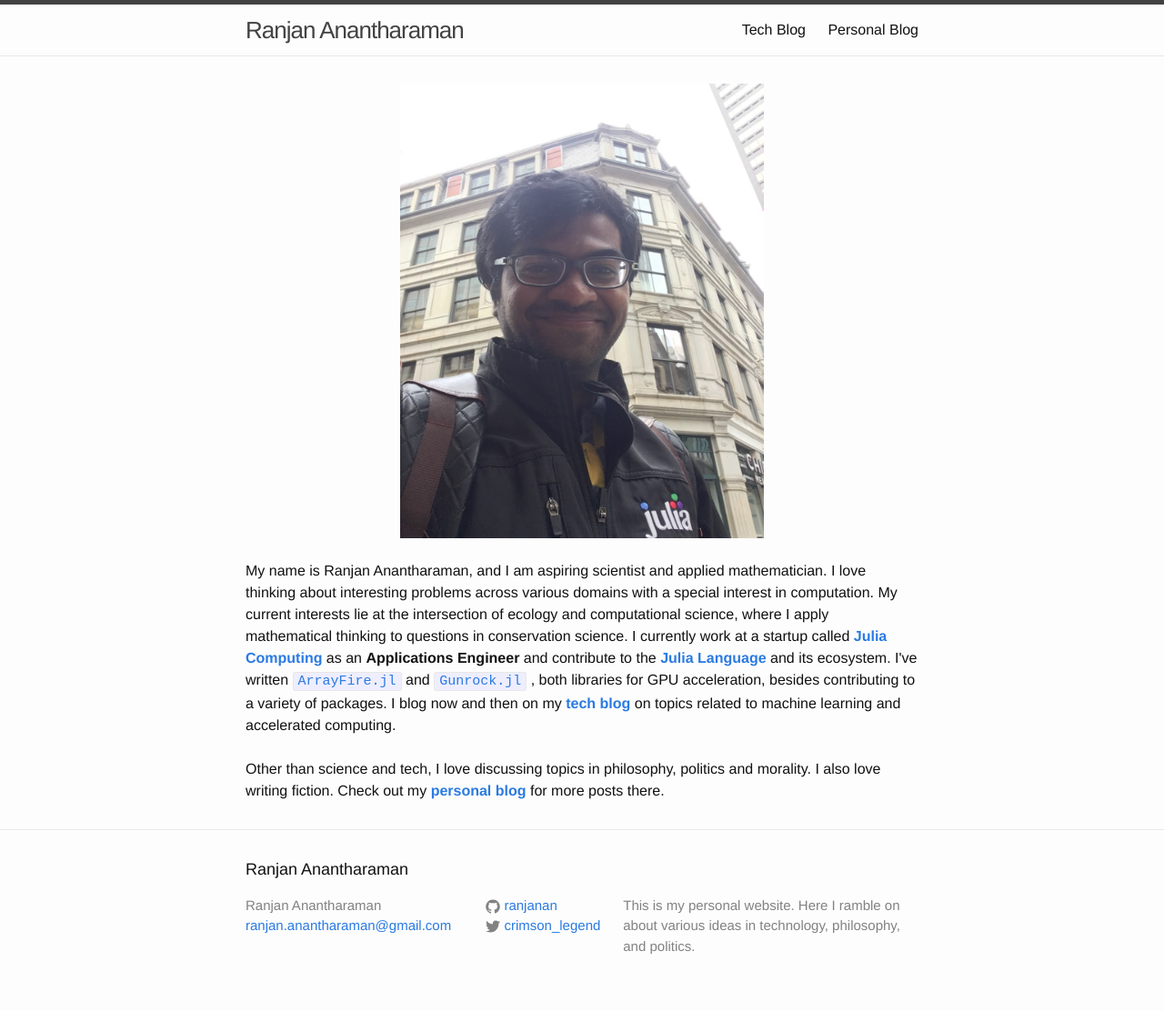
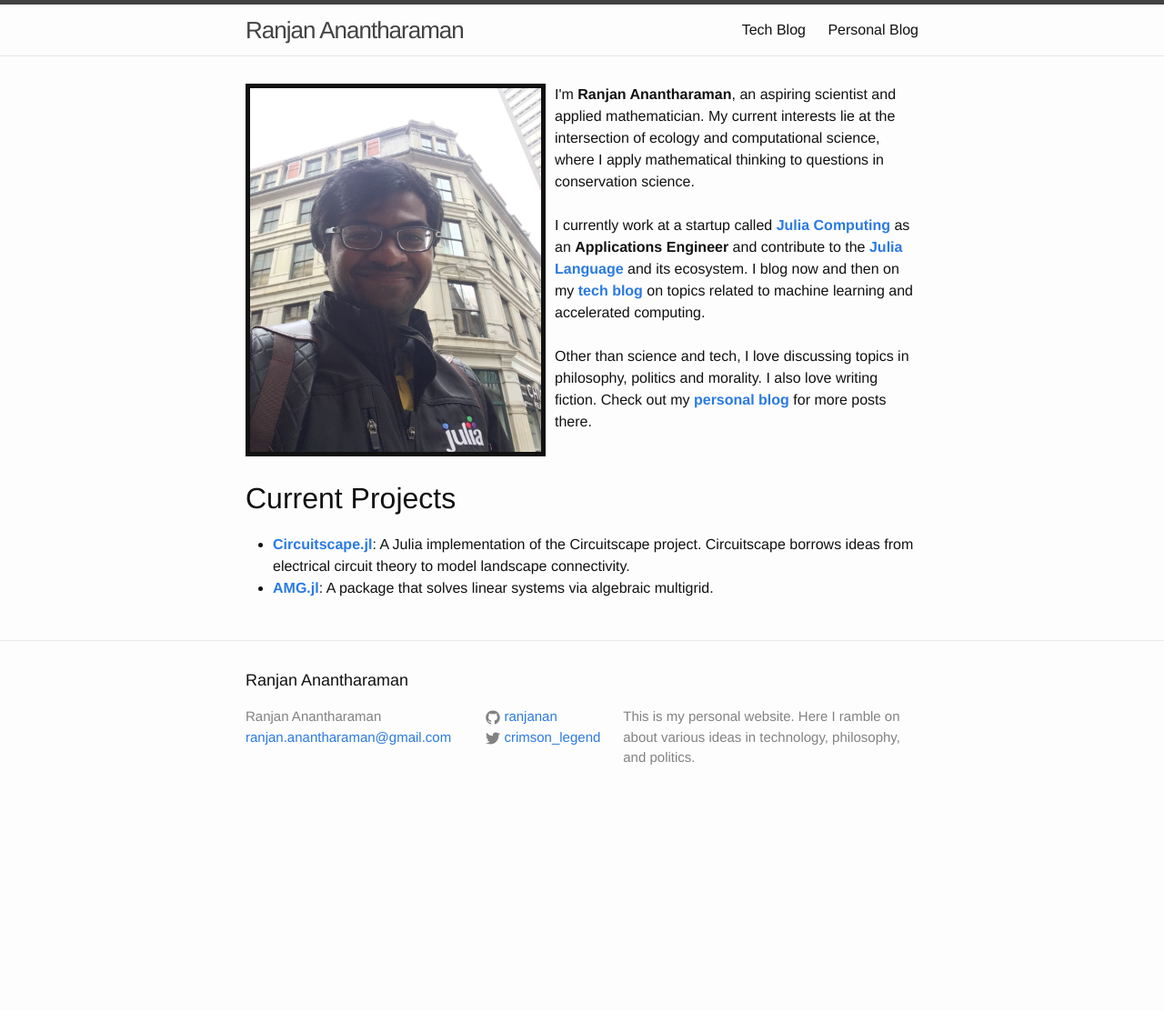
Before and after one commit to ranjanan/ranjanan.github.io, a Jekyll site: the page built from index.html, in a window 1280 px wide. Shown: the whole page at 91% size. Built offline with Jekyll 4.4.1, drawn with Linux system fonts in a browser that asks for light colours; after the commit the page ends 905 px from its top, so only the background shows below that.

Commit message:
Text and content reorg with image wrap

```diff
--- a/index.html
+++ b/index.html
@@ -4,24 +4,39 @@ layout: default
 
 <div class="home">
 
-<center><img src = "/assets/img/profile_picture.png" style = "height: 500px; width: 400px" alt = "Ranjan" /></center>
+<img src = "/assets/img/profile_picture.png"
+     style = "height: 400px; width: 320px; margin: 0px 10px 0px 0px"
+    border = 5 align = "left" alt = "Ranjan" />
 
-<br>
-My name is Ranjan Anantharaman, and I am aspiring scientist and applied
-mathematician. I love thinking about interesting problems across various domains
-with a special interest in computation. My current interests lie at the intersection of
+I'm <b>Ranjan Anantharaman</b>, an aspiring scientist and applied
+mathematician. My current interests lie at the intersection of
 ecology and computational science, where I apply mathematical thinking to questions in
 conservation science.
 
+<br>
+<br>
 I currently work at a startup called <a href = "http://juliacomputing.com"><b>Julia Computing</b></a>
 as an <b>Applications Engineer</b> and contribute to the <a href = "http://julialang.org"><b>Julia Language</b></a>
-and its ecosystem. I've written <a href = "https://github.com/JuliaComputing/ArrayFire.jl"><code>ArrayFire.jl</code></a>
-and <a href = "https://github.com/JuliaComputing/Gunrock.jl"><code>Gunrock.jl</code></a>
-, both libraries for GPU acceleration, besides contributing to a variety of packages.
+and its ecosystem.
+
 I blog now and then on my <a href = "/blog/tech/"><b>tech blog</b></a> on topics related to machine learning
 and accelerated computing.
 <br>
 <br>
 Other than science and tech, I love discussing topics in philosophy, politics and morality.
 I also love writing fiction. Check out my <a href = "/blog/pers/"><b>personal blog</b></a> for more posts there.
+
+<br>
+<br>
+<br>
+
+<h1> Current Projects </h1>
+
+<ul>
+    <li><b><a href = "https://github.com/ranjanan/Circuitscape.jl">Circuitscape.jl</a></b>:
+        A Julia implementation of the Circuitscape project. Circuitscape borrows ideas
+        from electrical circuit theory to model landscape connectivity.
+    <li><b><a href = "https://github.com/ranjanan/AMG.jl">AMG.jl</a></b>:
+        A package that solves linear systems via algebraic multigrid.
+</ul>
 </div>
```
Also changed, not shown: 2 other files.
